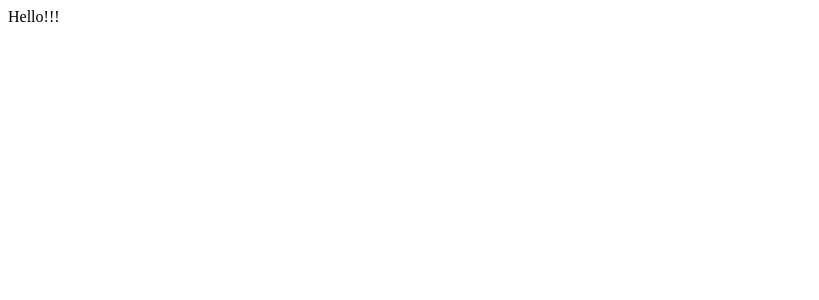
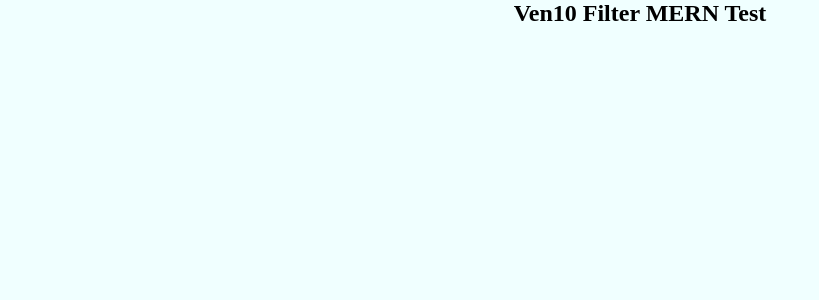
Before and after one commit to limistah/ven10-filter-test, a Next.js app: page / in a window 1280 px wide. Shown: the top 300 px of the page, without its empty margins (0-819 px from the left). Built offline with nearby package versions, Linux system fonts and the light colour scheme.

Commit message:
Page Layout

```diff
--- /dev/null
+++ b/pages/_app.js
@@ -0,0 +1,8 @@
+import React from "react";
+import "./style.css";
+
+function _app(props) {
+  return <props.Component></props.Component>;
+}
+
+export default _app;
--- a/pages/index.js
+++ b/pages/index.js
@@ -1,7 +1,10 @@
 import React from "react";
-
 function index() {
-  return <div>Hello!!!</div>;
+  return (
+    <div className="page">
+      <h2 className="header">Ven10 Filter MERN Test</h2>
+    </div>
+  );
 }
 
 export default index;
--- /dev/null
+++ b/pages/style.css
@@ -0,0 +1,23 @@
+* {
+  box-sizing: border-box;
+  padding: 0;
+  border: 0;
+  margin: 0;
+}
+
+html,
+body,
+#__next,
+.page {
+  height: 100%;
+  width: 100%;
+}
+
+.page {
+  overflow-y: scroll;
+  background-color: azure;
+}
+
+.header {
+  text-align: center;
+}
```
